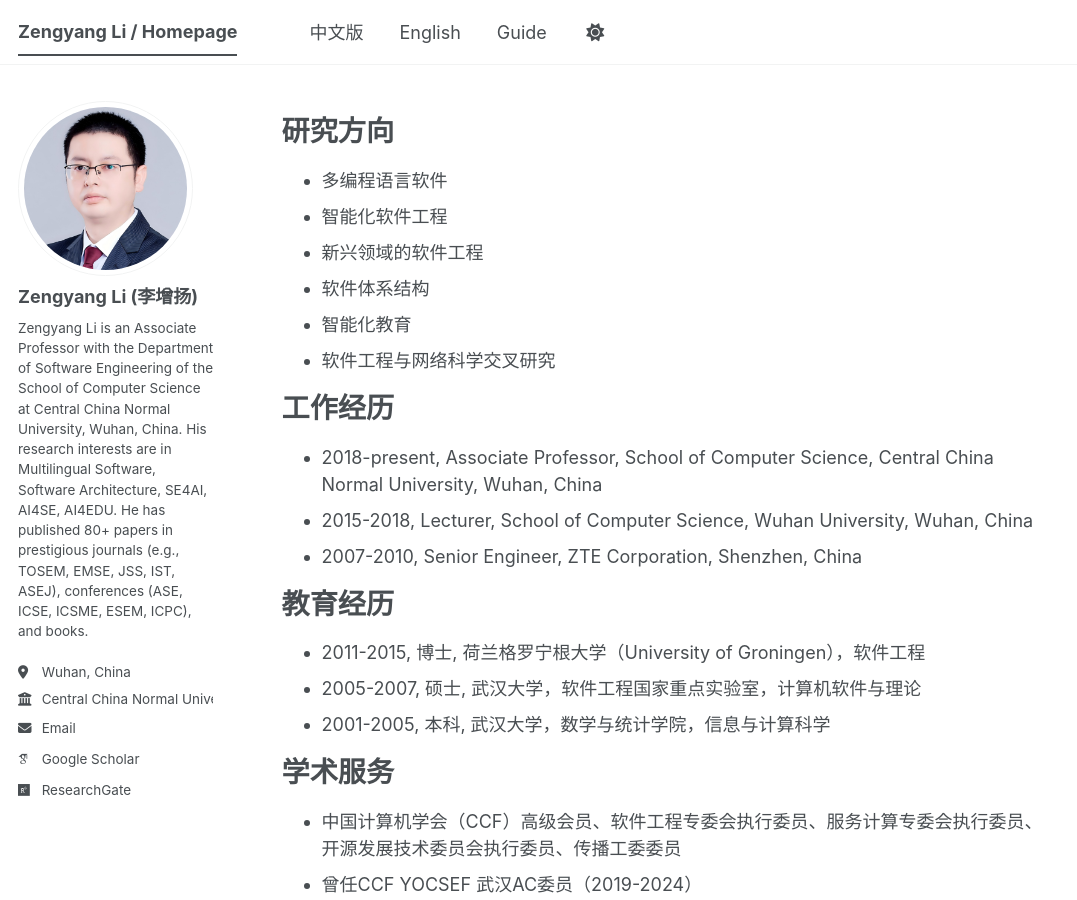
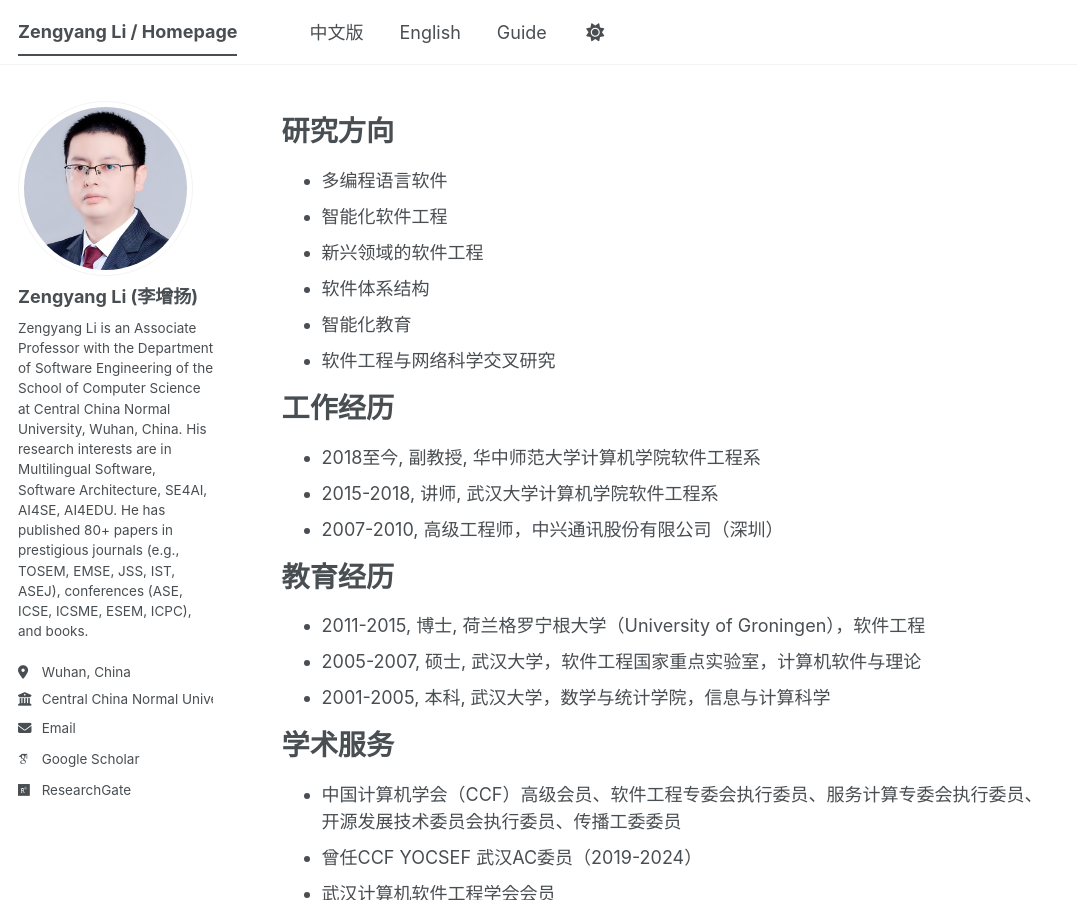
Before and after one commit to zengyang/zengyang.github.io, a Jekyll site: the page built from _pages/about.md, in a window 1280 px wide and 900 px high. Shown: the whole window, without its empty margins (0-1077 px from the left). Built offline with Jekyll 4.4.1, drawn with Linux system fonts in a browser that asks for light colours; some web fonts are replaced; a script bundle is joined from its source files by our own code; library files that are not in the unit come from our copies.

Commit message:
Update about.md

```diff
--- a/_pages/about.md
+++ b/_pages/about.md
@@ -20,9 +20,9 @@
 
 工作经历
 ======
-- 2018-present, Associate Professor, School of Computer Science, Central China Normal University, Wuhan, China
-- 2015-2018, Lecturer, School of Computer Science, Wuhan University, Wuhan, China
-- 2007-2010, Senior Engineer, ZTE Corporation, Shenzhen, China
+- 2018至今, 副教授, 华中师范大学计算机学院软件工程系
+- 2015-2018, 讲师, 武汉大学计算机学院软件工程系
+- 2007-2010, 高级工程师，中兴通讯股份有限公司（深圳）
 
 教育经历
 ======
```
